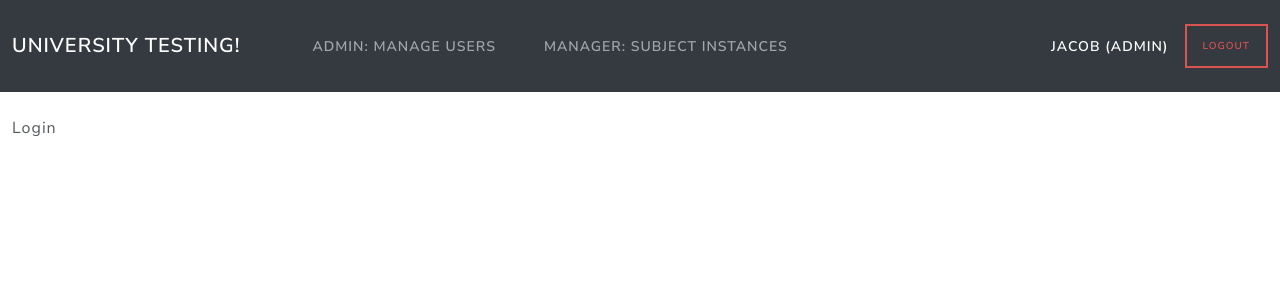
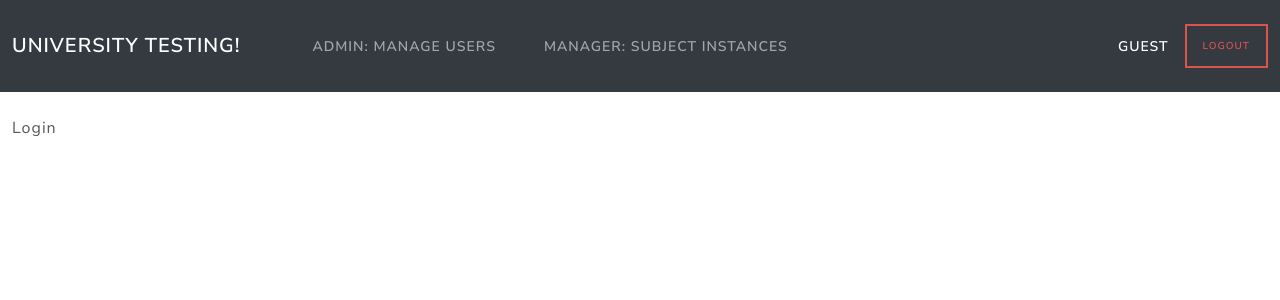
Before and after one commit to JacobPaff/cse3cax_webapp, a Django app: page / in a window 1280 px wide. Shown: the top 300 px of the page. Run offline with Django 4.2, Linux system fonts and the light colour scheme; some libraries are stand-ins or nearby versions.

Commit message:
Navbar Name and Role

```diff
--- a/cse3cax_webapp/core/templates/navbar.html
+++ b/cse3cax_webapp/core/templates/navbar.html
@@ -32,7 +32,14 @@
       </ul>
       <!-- Dropdown for selecting theme -->
       <div class="d-flex align-items-center ms-auto text-light">
-        <span class="me-3">Jacob (Admin)</span>
+        <span class="me-3">
+          {% if user.is_authenticated %}
+            {{ user.first_name }} {{ user.last_name }}({{ user.role_id }})
+          {% else %}
+            Guest
+          {% endif %}
+        </span>
+      </div>
 
         {% comment %}
         <select
```
